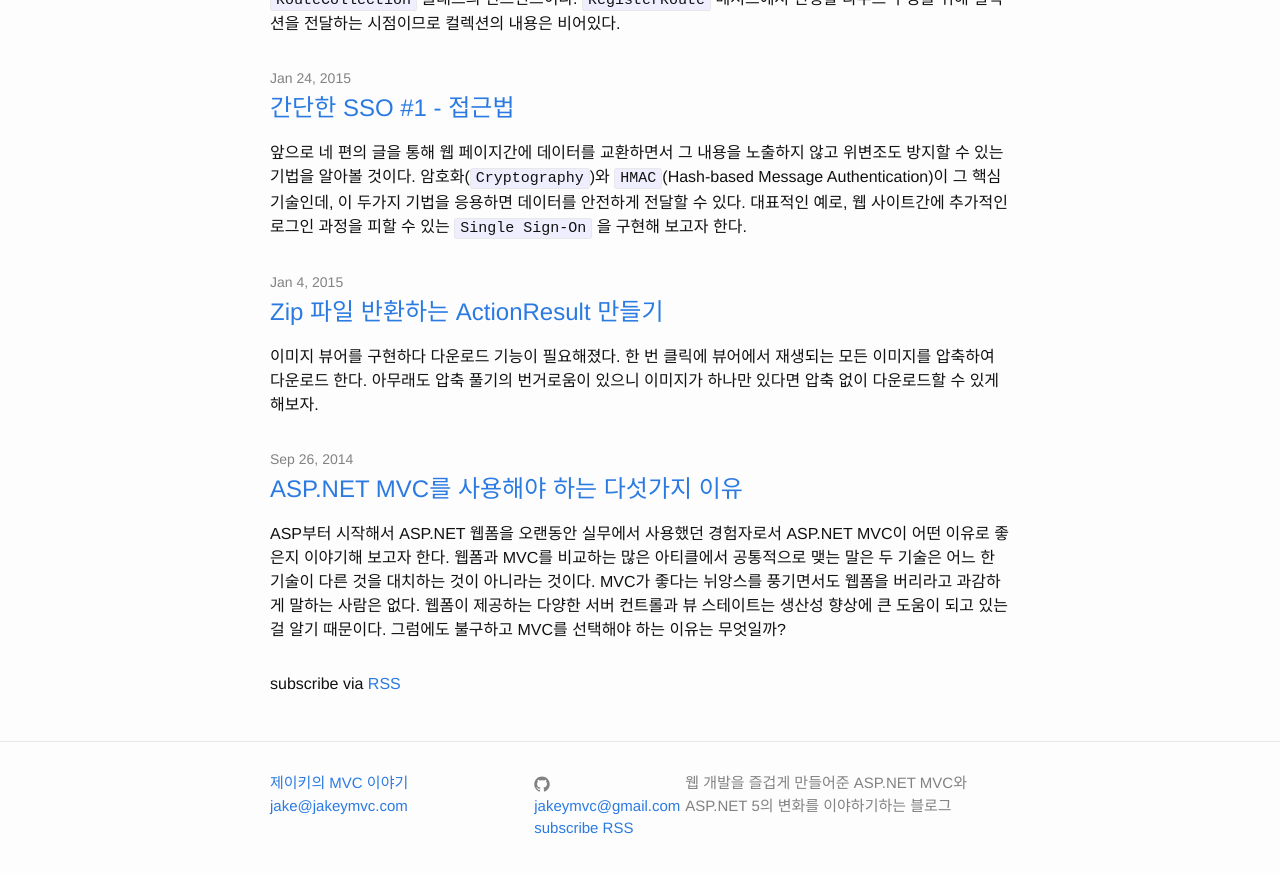
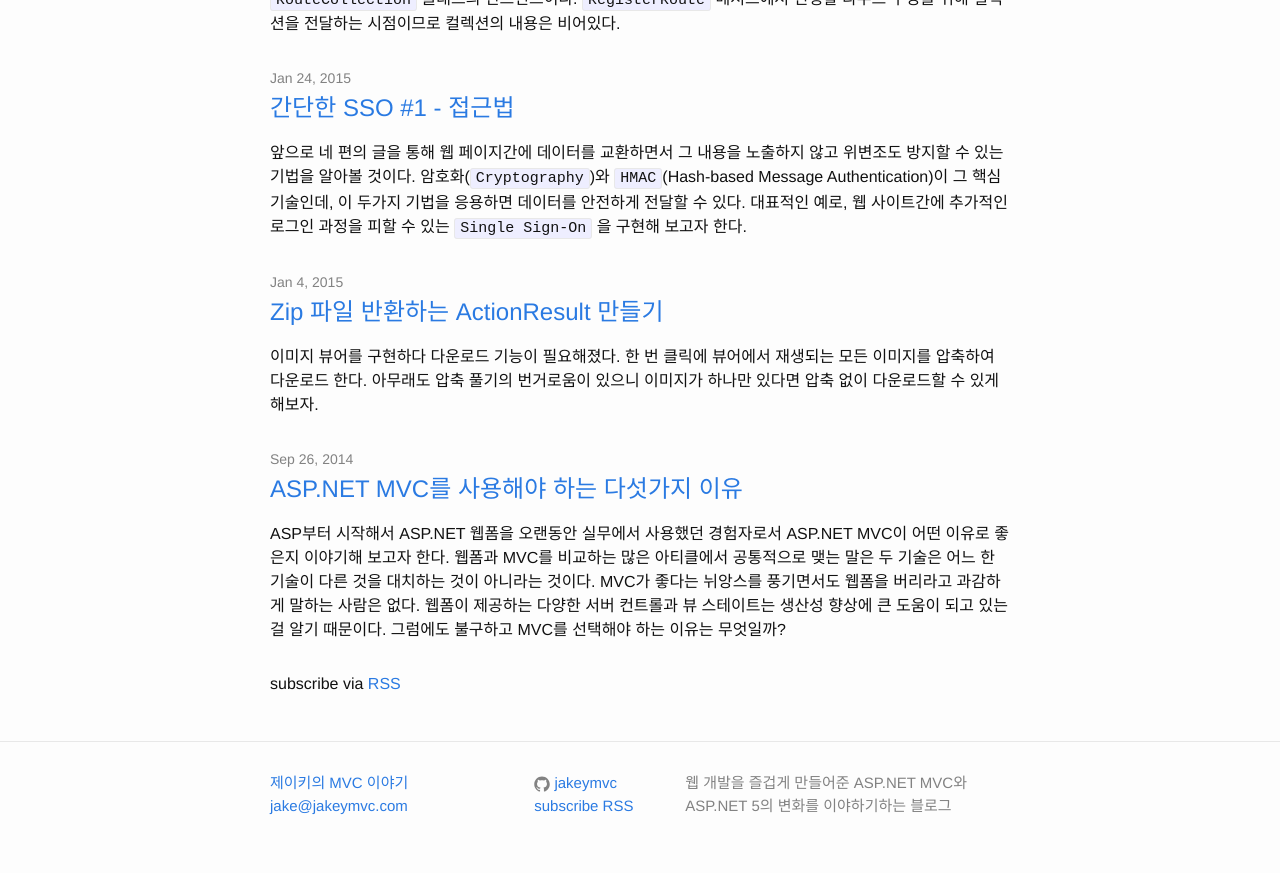
Before and after one commit to jakeymvc/jakeymvc.github.io, a Jekyll site: the page built from index.html, in a window 1280 px wide and 900 px high, scrolled down 2460 px. Shown: the top 873 px of the window. Built offline with Jekyll 4.4.1, drawn with Linux system fonts in a browser that asks for light colours; Markdown is read by kramdown in place of the engine named in the settings.

Commit message:
github username change

```diff
--- a/_config.yml
+++ b/_config.yml
@@ -6,7 +6,7 @@ description: > # this means to ignore newlines until "baseurl:"
 baseurl: "" # the subpath of your site, e.g. /blog/
 url: "http://blog.jakeymvc.com" # the base hostname & protocol for your site
 #twitter_username: jakeryu  # if defined, it appears in the footer
-github_username:  jakeymvc@gmail.com
+github_username: "jakeymvc"
 timezone: Europe/London
 permalink: pretty
 defaults:
```
